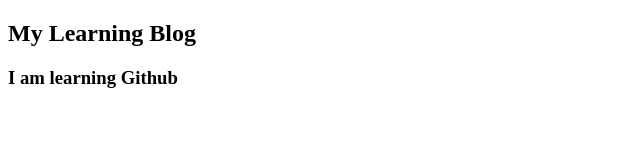
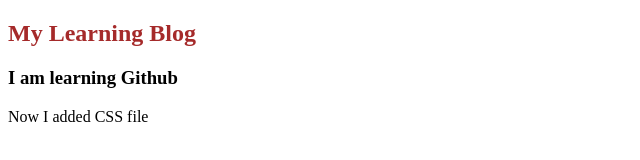
Before and after one commit to Tanjirul-Jalil/my-second-repo, a plain HTML site: page index.html in a window 1280 px wide. Shown: the whole page, without its empty margins (0-640 px from the left). Drawn offline with Linux system fonts and the light colour scheme.

Commit message:
Added Style

```diff
--- a/index.html
+++ b/index.html
@@ -5,10 +5,12 @@
     <meta http-equiv="X-UA-Compatible" content="IE=edge">
     <meta name="viewport" content="width=device-width, initial-scale=1.0">
     <title>My Second Github Repo</title>
+    <link rel="stylesheet" href="style.css">
 </head>
 <body>
 <h2>My Learning Blog</h2>
 <h3>I am learning Github</h3>
+<p> Now I added CSS file</p>
 
 </body>
 </html>
--- /dev/null
+++ b/style.css
@@ -0,0 +1,3 @@
+h2{
+    Color: Brown;
+}
```
